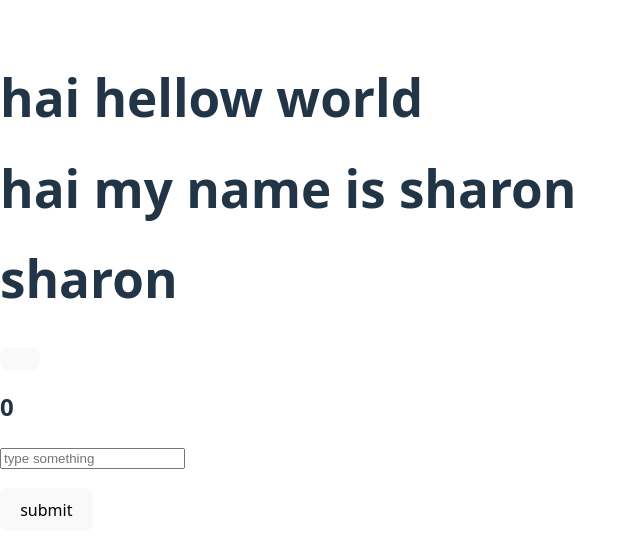
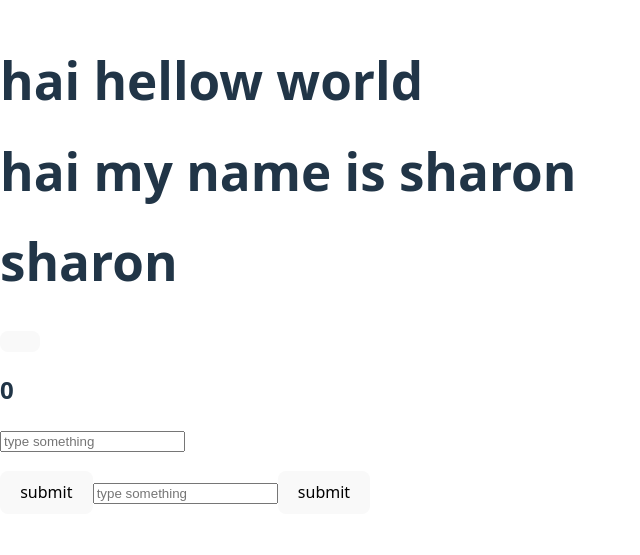
Before and after one commit to sharon884/React-practise-, a React (Vite) app: page / in a window 1280 px wide. Shown: the part 117-672 px from the top of the page, without its empty margins (0-640 px from the left). Built offline with nearby package versions, Linux system fonts and the light colour scheme.

Commit message:
created a uncontrolled component

```diff
--- a/src/App.jsx
+++ b/src/App.jsx
@@ -1,6 +1,7 @@
 import React from "react";
 import Condition from "./conditonal";
 import { Parrent } from "./Parrent";
+import { Uncontrolled } from "./Uncontrolled";
 
 export function App () {
 
@@ -9,6 +10,7 @@ export function App () {
     <h1>hai hellow world </h1>
     <Condition/>
     <Parrent/>
+    <Uncontrolled/>
 
     </>
   )
--- /dev/null
+++ b/src/Uncontrolled.jsx
@@ -0,0 +1,23 @@
+import React from "react";
+import { useRef } from "react";
+import { useState } from "react";
+
+export function Uncontrolled () {
+
+    let inputRef = useRef();
+    const [ input , setInput ] = useState("");
+
+    const submit = () => {
+        setInput(inputRef.current.value);
+         inputRef.current.value = "";
+        //  inputRef.current.focus();
+    }
+
+    return (
+        <>
+        <input type="text" placeholder="type something" ref={inputRef} />
+        <button onClick={()=> submit()}>submit</button>
+        <h1>{input}</h1>
+        </>
+    )
+}
```
